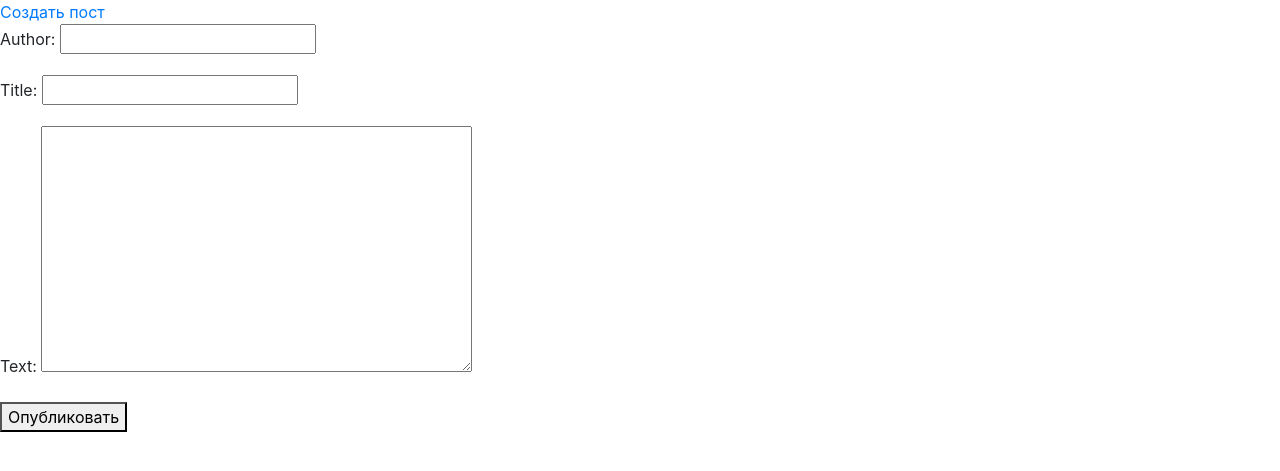
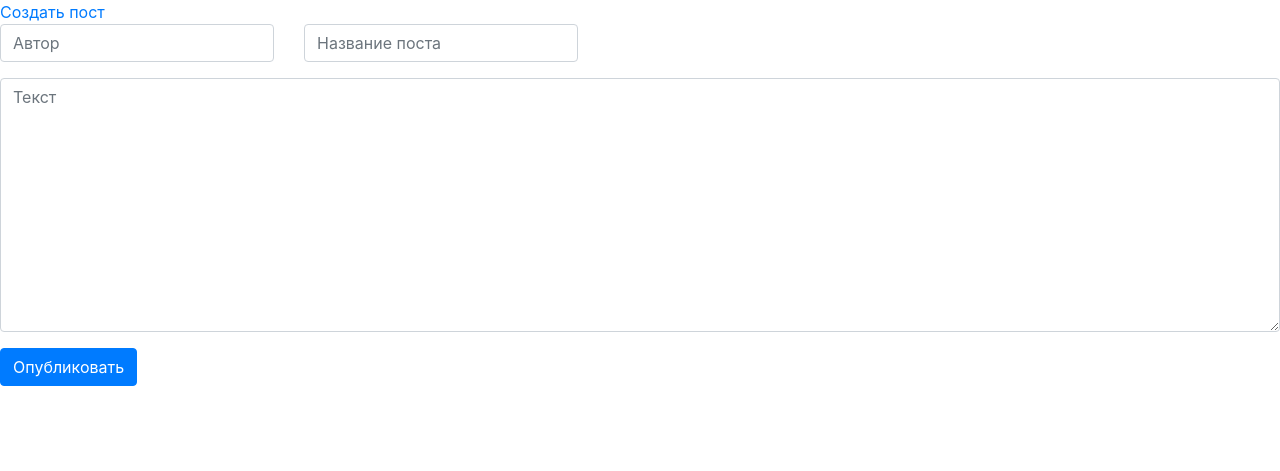
Before and after one commit to k0oda/TestBlog, a Django app: page /post/new/ in a window 1280 px wide. Shown: the top 471 px of the page. Run offline with Django 3.2, Linux system fonts and the light colour scheme; some libraries are stand-ins or nearby versions.

Commit message:
styling: update new_post template styling

```diff
--- a/TestBlog/blog/forms.py
+++ b/TestBlog/blog/forms.py
@@ -3,6 +3,12 @@ from .models import Post
 
 
 class PostForm(ModelForm):
+    def __init__(self, *args, **kwargs):
+        super().__init__(*args, **kwargs)
+        self.fields['author'].widget.attrs.update({'class': 'form-control', 'placeholder': 'Автор'})
+        self.fields['title'].widget.attrs.update({'class': 'form-control', 'placeholder': 'Название поста'})
+        self.fields['text'].widget.attrs.update({'class': 'form-control', 'placeholder': 'Текст'})
+
     class Meta:
         model = Post
         exclude = ('publication_date',)
--- a/TestBlog/blog/templates/blog/new_post.html
+++ b/TestBlog/blog/templates/blog/new_post.html
@@ -3,7 +3,18 @@
 {% block content %}
     <form method="post">
         {% csrf_token %}
-        {{ form.as_p }}
-        <button type="submit">Опубликовать</button>
+        {{ form.non_field_errors }}
+        <div class="row">
+            <div class="form-group col-auto">
+                {{ form.author }}
+            </div>
+            <div class="form-group col-auto">
+                {{ form.title }}
+            </div>
+        </div>
+        <div class="form-group">
+                {{ form.text }}
+        </div>
+        <button type="submit" class="btn btn-primary">Опубликовать</button>
     </form>
 {% endblock %}
```
